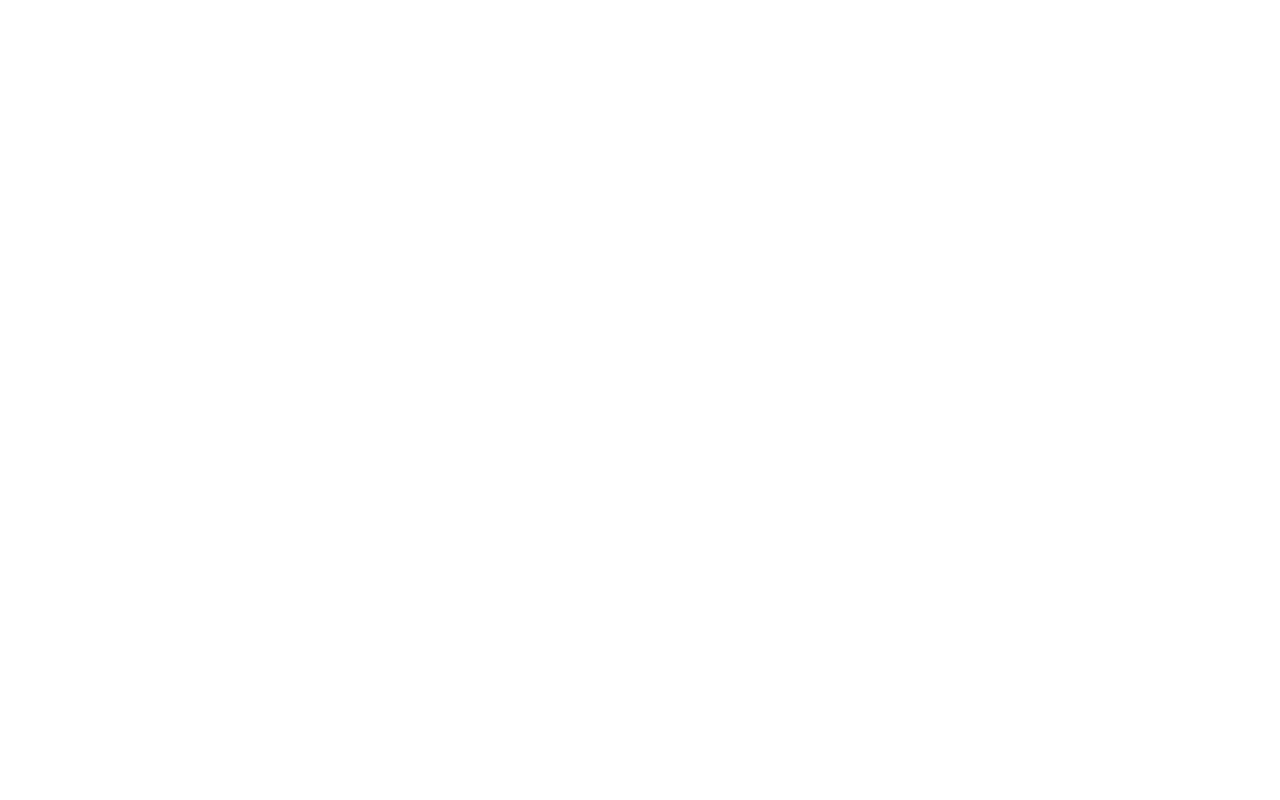
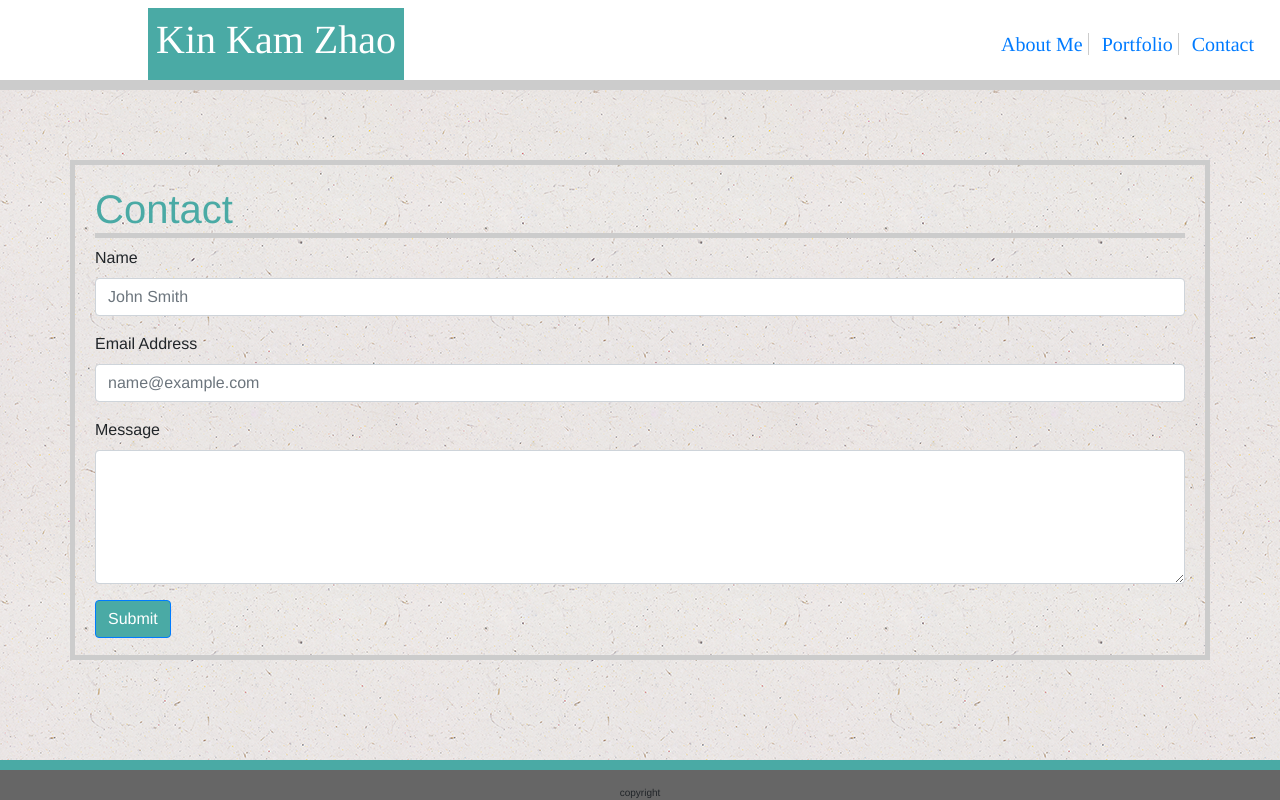
Before and after one commit to kamzh88/gitdown.github.io, a plain HTML site: page contact.html in a window 1280 px wide. Drawn offline with nearby package versions, Linux system fonts and the light colour scheme.

Commit message:
add nav bar to all html file and finish work on contact

```diff
--- a/contact.html
+++ b/contact.html
@@ -0,0 +1,60 @@
+<!DOCTYPE html>
+<html lang="en">
+
+<head>
+    <meta charset="UTF-8">
+    <meta name="viewport" content="width=device-width, initial-scale=1.0">
+    <meta http-equiv="X-UA-Compatible" content="ie=edge">
+    <link rel="stylesheet" href="https://stackpath.bootstrapcdn.com/bootstrap/4.3.1/css/bootstrap.min.css">
+    <link rel="stylesheet" type="text/css" href="style.css">
+    <title>Contact</title>
+</head>
+
+<body>
+
+    <div class="navbar navbar-expand{-sm|-md|-lg|-xl}">
+        <div class="navbar-brand navbar-expand{-sm|-md|-lg|-xl}">
+            <h1>Kin Kam Zhao</h1>
+        </div>
+        <div class="navbar-item">
+            <a href="index.html"><span class="index">About Me </span></a>
+            <a href="portfolio.html"><span class="portfolio">Portfolio </span></a>
+            <a href="contact.html"><span class="contact">Contact </span></a>
+        </div>
+    </div>
+    </nav>
+
+    <form>
+        <div class="container" style="height:500px; border: 5px solid #cccccc; padding: 20px; margin-top: 70px;">
+            <h1 class="heading" style="color:#4aaaa5; border-bottom: 5px solid #cccccc">Contact</h1>
+            <div class="form-group">
+                <label for="exampleFormControlInput1">Name</label>
+                <input type="email" class="form-control" id="exampleFormControlInput1" placeholder="John Smith">
+            </div>
+            <div class="form-group">
+                <label for="exampleFormControlInput1">Email Address</label>
+                <input type="email" class="form-control" id="exampleFormControlInput1" placeholder="name@example.com">
+            </div>
+            <div class="form-group">
+                <label for="exampleFormControlTextarea1">Message</label>
+                <textarea class="form-control" id="exampleFormControlTextarea1" rows="5"></textarea>
+            </div>
+            <button type="button" class="btn btn-primary" style="background-color: #4aaaa5;">Submit</button>
+        </div>
+    </form>
+
+
+
+
+
+
+
+
+    <div class="footer">
+        <div class="copyright" style="text-align: center; font-size: 10px; margin-top: 15px;">
+            <p>copyright</p>
+        </div>
+    </div>
+</body>
+
+</html>
--- a/style.css
+++ b/style.css
@@ -10,14 +10,16 @@ body {
     background-color: white;
     height: 90px;
     font-family: Times, serif;
+    border-bottom: 10px solid #cccccc;
 }
 
 .navbar-brand {
     background-color: #4aaaa5 !important;
     width: auto;
-    padding: 13px;
+    padding: 8px;
     float: left;
     margin-left: 132px;
+    color: white;
 }
 
 .navbar-item{
@@ -26,6 +28,7 @@ body {
     font-size: 20px;
     width: auto;
     padding: 10px;
+
 }
 
 .index {
@@ -41,7 +44,6 @@ body {
 }
 
 .contact {
-
     width: 32%;
     margin-left: 13px;
 }
@@ -57,4 +59,8 @@ body {
 	height: 40px;
 	background-color: #666666;
 	width: 100%;
-	border-top: 10px solid #4aaaa5;
+    border-top: 10px solid #4aaaa5;
+
+.heading {
+    color: #4aaaa5;
+}
```
Also changed, not shown: index.html (+6 -7 lines), portfolio.html (+44 -0 lines).
